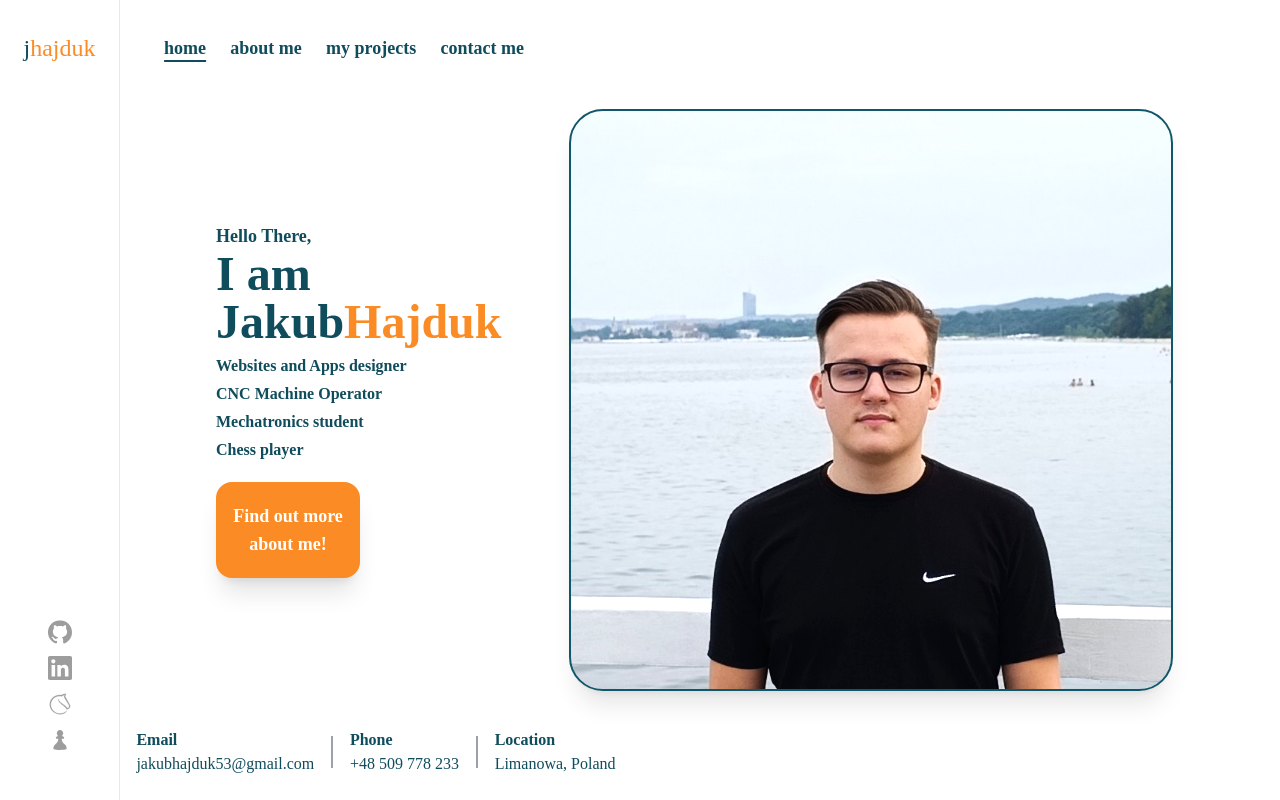
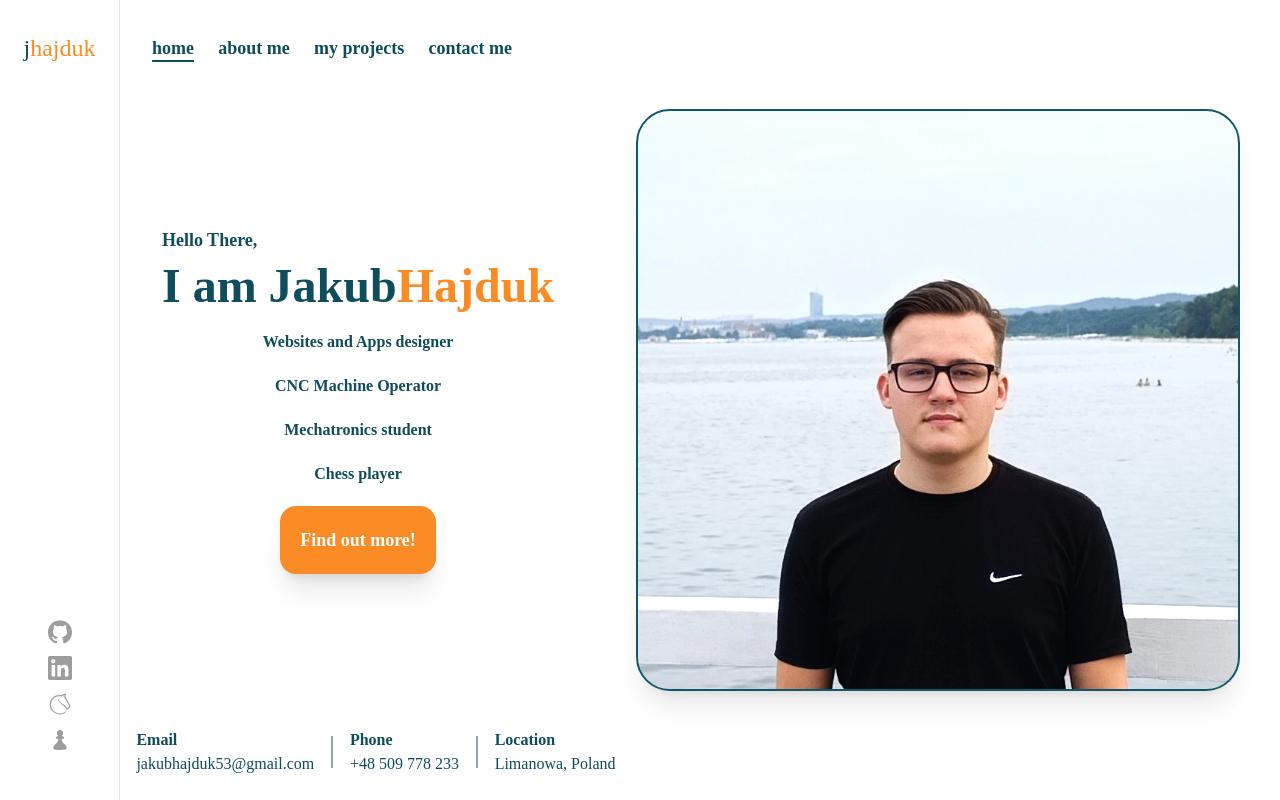
Before and after one commit to jakubhajduk53/personal-website, a Vue app: page / in a window 1280 px wide. Built offline with nearby package versions, Linux system fonts and the light colour scheme; a web font is replaced by a local one.

Commit message:
fix: update gaps, margins and visual aspect

```diff
--- a/src/components/Aside.vue
+++ b/src/components/Aside.vue
@@ -1,6 +1,7 @@
 <script setup lang="ts">
 import Icon from "./Icon.vue";
 import type { IconLink } from "../types/";
+import { RouterLink } from "vue-router";
 
 const links: IconLink[] = [
   { name: "github", href: "https://github.com/jakubhajduk53", label: "GitHub" },
@@ -27,7 +28,9 @@ const links: IconLink[] = [
     class="flex flex-col justify-between h-screen border-r border-gray-200 min-w-[5vw] w-30"
   >
     <div class="flex items-center justify-center text-2xl h-24">
-      <span>j</span><span class="text-[rgb(251,139,36)]">hajduk</span>
+      <RouterLink to="/" aria-label="home">
+        <span>j</span><span class="text-[rgb(251,139,36)]">hajduk</span>
+      </RouterLink>
     </div>
     <div class="flex flex-col items-center gap-3 mb-12">
       <span v-for="link in links" :key="link.name">
--- a/src/components/Header.vue
+++ b/src/components/Header.vue
@@ -12,7 +12,7 @@ const paths: HeaderPaths[] = [
 
 <template>
   <div>
-    <nav class="flex w-[30vw] items-center justify-around h-24 ml-8">
+    <nav class="flex items-center justify-around ml-5 w-[30vw] h-24">
       <RouterLink
         v-for="path in paths"
         :key="path.id"
--- a/src/views/AboutView.vue
+++ b/src/views/AboutView.vue
@@ -47,8 +47,8 @@ const slides: Slide[] = [
 </script>
 
 <template>
-  <div class="flex w-full h-full justify-center pl-24">
-    <div class="flex flex-col justify-center w-1/2 font-semibold gap-2">
+  <div class="flex w-full h-full justify-around">
+    <div class="flex flex-col justify-center font-semibold gap-5">
       <div>
         I'm 23 years old part-time student who looks for
         <span class="text-[rgb(251,139,36)]">new opportunities</span>
@@ -71,7 +71,7 @@ const slides: Slide[] = [
         travel the world
       </div>
     </div>
-    <div class="flex items-center w-full">
+    <div class="flex items-center">
       <Slider :slides="slides" title="My photo gallery" />
     </div>
   </div>
--- a/src/views/HomeView.vue
+++ b/src/views/HomeView.vue
@@ -3,13 +3,13 @@ import { RouterLink } from "vue-router";
 </script>
 
 <template>
-  <div class="flex w-full h-full justify-center pl-24">
-    <div class="flex flex-col justify-center w-1/2 font-semibold">
-      <div class="text-lg">Hello There,</div>
-      <div class="text-5xl mb-2">
+  <div class="flex w-full h-full justify-around">
+    <div class="flex flex-col justify-center font-semibold">
+      <div class="text-lg mb-2">Hello There,</div>
+      <div class="text-5xl mb-5">
         I am Jakub<span class="text-[rgb(251,139,36)]">Hajduk</span>
       </div>
-      <div class="flex flex-col gap-1">
+      <div class="flex flex-col items-center gap-5 mb-5">
         <div>Websites and Apps designer</div>
         <div>CNC Machine Operator</div>
         <div>Mechatronics student</div>
@@ -18,12 +18,12 @@ import { RouterLink } from "vue-router";
       <RouterLink
         to="/about"
         aria-label="about me"
-        class="w-36 h-24 mt-5 flex items-center text-center text-lg bg-[rgb(251,139,36)] text-white shadow-xl cursor-pointer rounded-2xl"
+        class="p-5 flex items-center text-center text-lg bg-[rgb(251,139,36)] hover:bg-[rgb(228,128,35)] text-white shadow-xl cursor-pointer rounded-2xl self-center"
       >
-        Find out more about me!
+        Find out more!
       </RouterLink>
     </div>
-    <div class="flex items-center w-full">
+    <div class="flex items-center">
       <img
         src="../assets/myself.jpg"
         class="w-150 rounded-4xl outline-2 shadow-xl brightness-115"
--- a/src/views/ProjectsView.vue
+++ b/src/views/ProjectsView.vue
@@ -36,8 +36,8 @@ const slides: Slide[] = [
 </script>
 
 <template>
-  <div class="flex w-full h-full justify-center pl-24">
-    <div class="flex flex-col justify-center w-1/2 font-semibold gap-2">
+  <div class="flex w-full h-full justify-around">
+    <div class="flex flex-col justify-center font-semibold gap-5">
       <div>
         My websites are built with the
         <span class="text-[rgb(251,139,36)]">Vue.js</span> framework
@@ -45,7 +45,7 @@ const slides: Slide[] = [
       <div>I follow modern software development best practices</div>
       <div>I write clean, maintainable, and scalable code</div>
     </div>
-    <div class="flex items-center w-full">
+    <div class="flex items-center">
       <Slider :slides="slides" title="My projects" />
     </div>
   </div>
```
